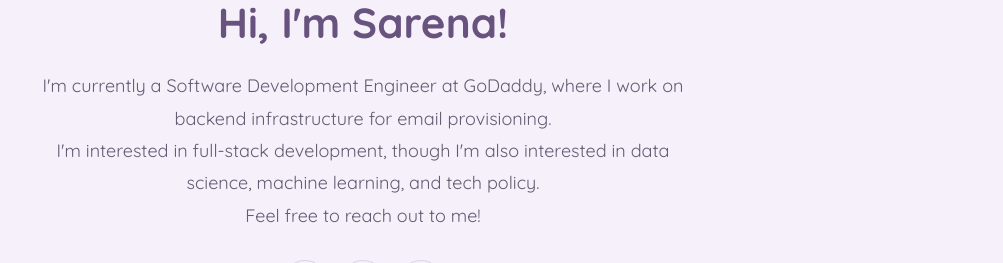
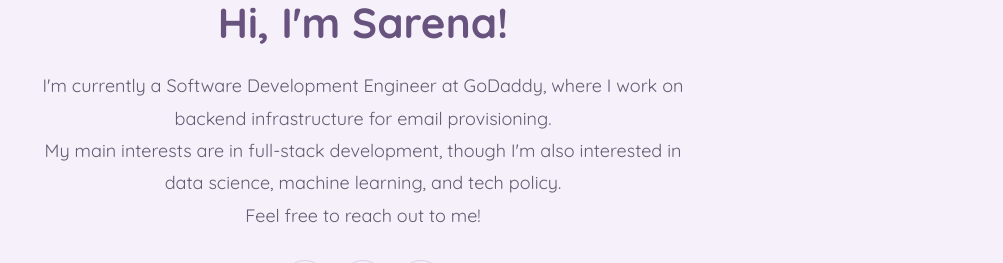
Before and after one commit to sarenayang/sarenayang.github.io, a React (Vite) app: page / in a window 1280 px wide. Shown: the part 227-490 px from the top of the page, without its empty margins (277-1280 px from the left). Built offline with nearby package versions, Linux system fonts and the light colour scheme; grey boxes are pictures that could not be loaded.

Commit message:
updating some text

```diff
--- a/src/components/About/About.tsx
+++ b/src/components/About/About.tsx
@@ -10,7 +10,7 @@ const About = () => {
             <p className={styles.aboutText}>
                 I'm currently a Software Development Engineer at GoDaddy, where I work on backend infrastructure for email provisioning.
                 <br></br>
-                I'm interested in full-stack development,
+                My main interests are in full-stack development,
                 though I'm also
                 interested in data science, machine learning, and tech policy.
                 <br></br>Feel free to reach
--- a/src/components/About/styles.module.scss
+++ b/src/components/About/styles.module.scss
@@ -11,6 +11,7 @@
     justify-content: center;
     align-items: center;
     width: 100%;
+    animation: aboutFadeIn 1s ease-out both;
 
     h1 {
 
@@ -21,6 +22,7 @@
         margin: 0 20px 24px;
         color: var(--plum);
         width: min(100%, 680px);
+        animation: aboutFadeIn 1s ease-out 100ms both;
     }
     @media (max-width: 768px) {
         margin: 40px 0;
@@ -35,6 +37,7 @@
     margin: 0 20px 28px;
     color: var(--muted-ink);
     width: min(100%, 680px);
+    animation: aboutFadeIn 1s ease-out 220ms both;
 }
 
 .aboutContact {
@@ -43,6 +46,7 @@
     align-items: center;
     width: 100%;
     gap: 12px;
+    animation: aboutFadeIn 1s ease-out 340ms both;
 
 }
 .aboutImage {
@@ -62,3 +66,23 @@
         background-color: var(--lavender-soft);
     }
 }
+
+@keyframes aboutFadeIn {
+    from {
+        opacity: 0;
+        transform: translateY(24px);
+    }
+    to {
+        opacity: 1;
+        transform: translateY(0);
+    }
+}
+
+@media (prefers-reduced-motion: reduce) {
+    .aboutContainer,
+    .aboutContainer h1,
+    .aboutText,
+    .aboutContact {
+        animation: none;
+    }
+}
```
